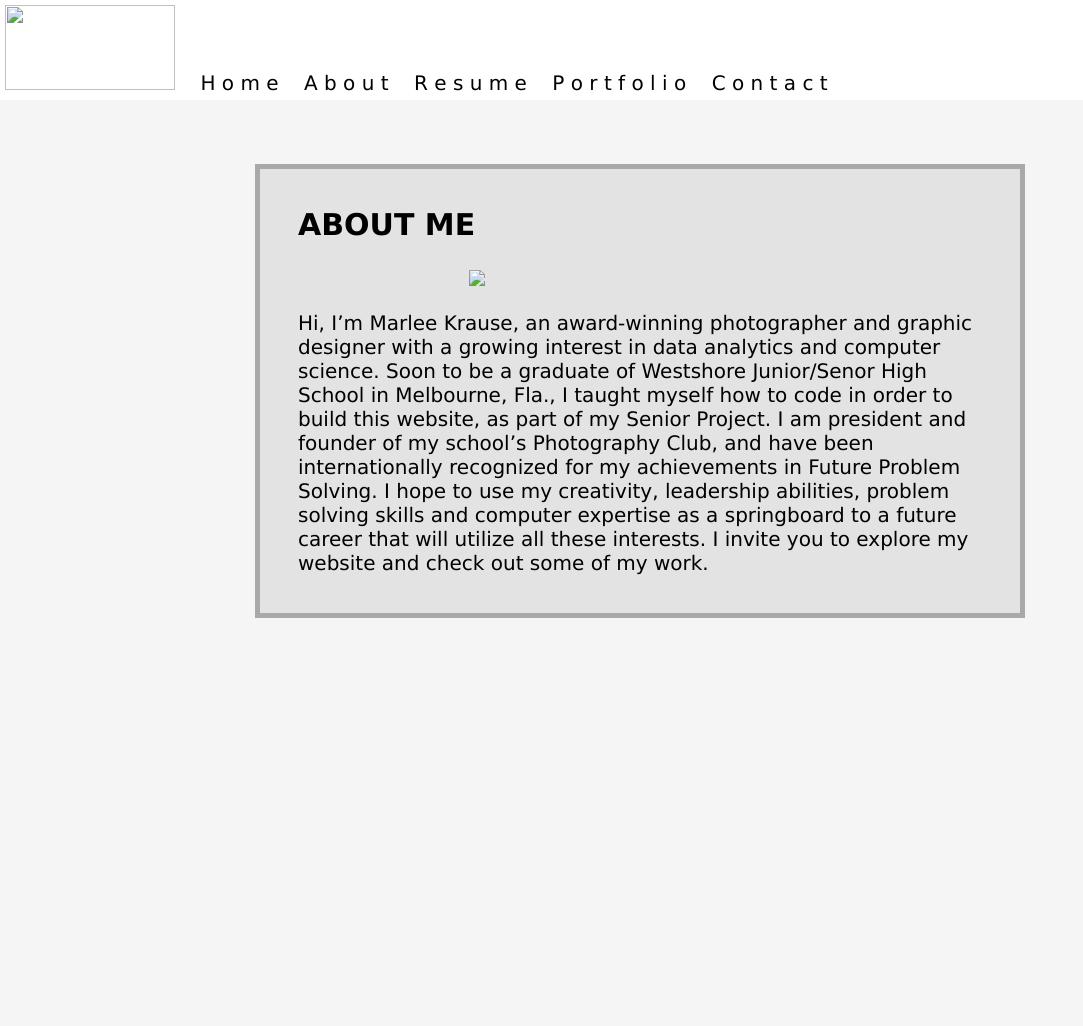
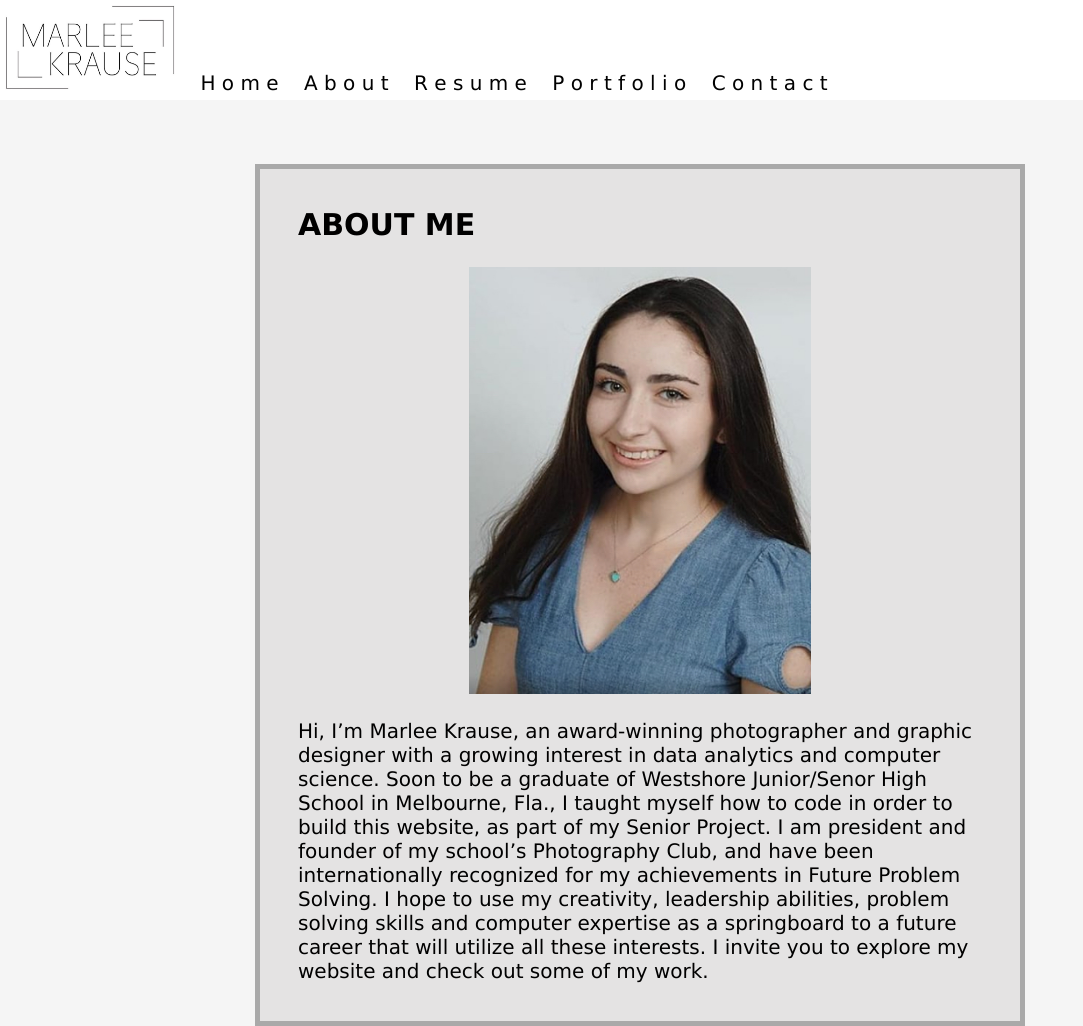
Before and after one commit to Marlee-Krause/Marlee_Krause.github.io, a plain HTML site: page About.html in a window 1280 px wide. Shown: the whole page, without its empty margins (0-1083 px from the left). Before the commit the page ends 800 px from the top, so only its background shows below. Drawn offline with Linux system fonts and the light colour scheme.

Commit message:
Update About.html

```diff
--- a/About.html
+++ b/About.html
@@ -10,7 +10,7 @@
   <body style="background-color:#f5f5f5">
     <header>
         <nav id="n1">
-          <img id="logo" src="LogoMK.jpg" width="170" height="85"> &nbsp;&nbsp;
+          <img id="logo" src="Images/LogoMK.jpg" width="170" height="85"> &nbsp;&nbsp;
           <a href="index.html">H o m e</a> &nbsp;&nbsp;
           <a href="About.html">A b o u t</a> &nbsp;&nbsp;
           <a href="Resume.html">  R e s u m e </a> &nbsp;&nbsp;
@@ -22,7 +22,7 @@
   <div class="main" style="font-size: 20px;background-color:#e4e3e3; border:5px; border-style:solid; border-color:darkgrey; width:770px;margin-top:5%;">
 <div id="abt">
     <h2> ABOUT ME </h2>
-    <img id="mar" src="marlee1.jpg">
+    <img id="mar" src="Images/marlee1.jpg">
       <p>
 Hi, I’m Marlee Krause, an award-winning photographer and graphic designer with a growing interest in data analytics and computer science. Soon to be a graduate of Westshore Junior/Senor High School in Melbourne, Fla., I taught myself how to code in order to build this website, as part of my Senior Project. I am president and founder of my school’s Photography Club, and have been internationally recognized for my achievements in Future Problem Solving. I hope to use my creativity, leadership abilities, problem solving skills and computer expertise as a springboard to a future career that will utilize all these interests. I invite you to explore my website and check out some of my work.
       </p>
```
